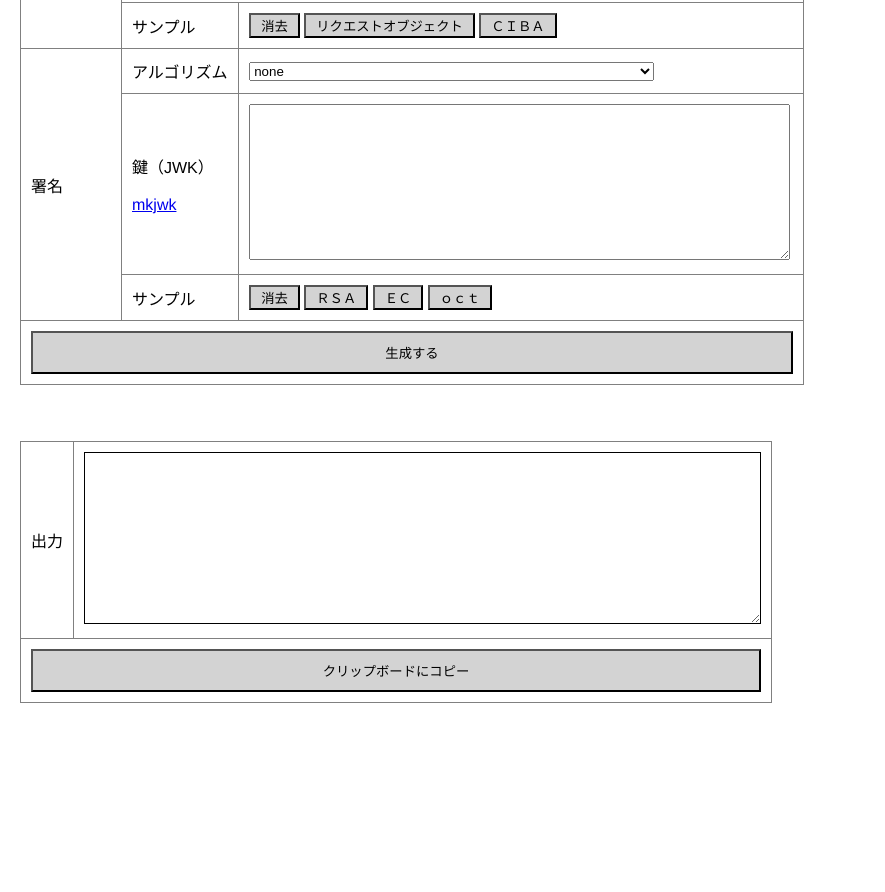
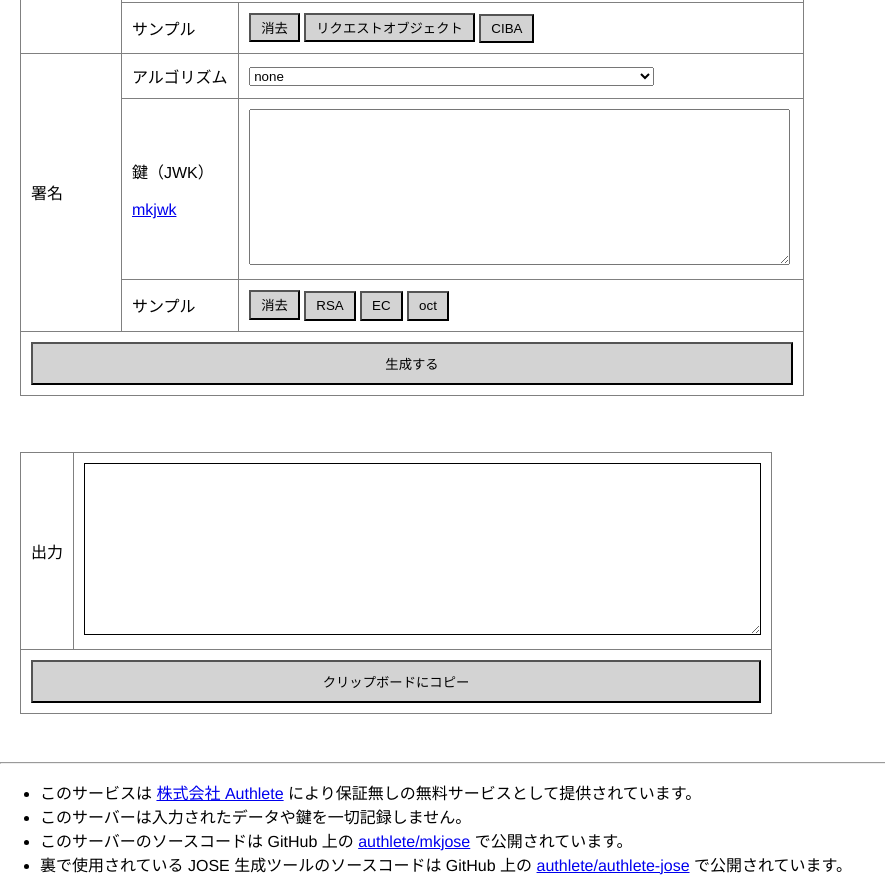
Before and after one commit to authlete/mkjose, a plain HTML site: page src/main/webapp/index.ja.html in a window 1280 px wide. Shown: the part 289-1181 px from the top of the page, without its empty margins (0-885 px from the left). Before the commit the page ends 1032 px from the top, so only its background shows below. Drawn offline with Linux system fonts and the light colour scheme.

Commit message:
Added some notes at the bottom.

```diff
--- a/src/main/webapp/css/index.css
+++ b/src/main/webapp/css/index.css
@@ -61,3 +61,7 @@ button {
   font-family: 'Source Sans Pro', 'Helvetica Neue', 'Segoe UI', 'Arial', sans-serif;
   -webkit-font-smoothing: antialiased;
 }
+
+td.sample button {
+  height: 2.2em;
+}
--- a/src/main/webapp/index.ja.html
+++ b/src/main/webapp/index.ja.html
@@ -27,10 +27,10 @@
         </tr>
         <tr>
           <td>サンプル</td>
-          <td>
+          <td class="sample">
             <button type="button" onClick="payload_clear();">消去</button>
             <button type="button" onClick="payload_request_object();">リクエストオブジェクト</button>
-            <button type="button" onClick="payload_ciba();">ＣＩＢＡ</button>
+            <button type="button" onClick="payload_ciba();">CIBA</button>
           </td>
         </tr>
         <tr>
@@ -65,11 +65,11 @@
         </tr>
         <tr>
           <td>サンプル</td>
-          <td>
+          <td class="sample">
             <button type="button" onClick="signing_alg_clear();">消去</button>
-            <button type="button" onClick="signing_alg_rsa();">ＲＳＡ</button>
-            <button type="button" onClick="signing_alg_ec();">ＥＣ</button>
-            <button type="button" onClick="signing_alg_oct('共有鍵を入力してください');">ｏｃｔ</button>
+            <button type="button" onClick="signing_alg_rsa();">RSA</button>
+            <button type="button" onClick="signing_alg_ec();">EC</button>
+            <button type="button" onClick="signing_alg_oct('共有鍵を入力してください');">oct</button>
           </td>
         </tr>
         <tr>
@@ -264,6 +264,27 @@
     </dialog>
   </div>
 
+  <hr/>
+  <ul>
+    <li>
+      このサービスは <a href="https://www.authlete.com/ja/">株式会社 Authlete</a>
+      により保証無しの無料サービスとして提供されています。
+    </li>
+    <li>
+      このサーバーは入力されたデータや鍵を一切記録しません。
+    </li>
+    <li>
+      このサーバーのソースコードは GitHub 上の
+      <a href="https://github.com/authlete/mkjose">authlete/mkjose</a>
+      で公開されています。
+    </li>
+    <li>
+      裏で使用されている JOSE 生成ツールのソースコードは GitHub 上の
+      <a href="https://github.com/authlete/authlete-jose">authlete/authlete-jose</a>
+      で公開されています。
+    </li>
+  </ul>
+
   <script>
     (function() {
       var dialogs = document.querySelectorAll('dialog');
```
Also changed, not shown: src/main/webapp/index.html (+19 -0 lines).
